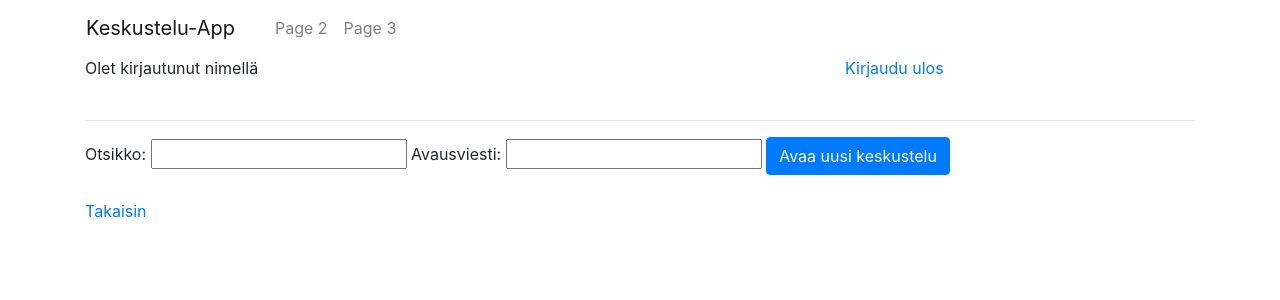
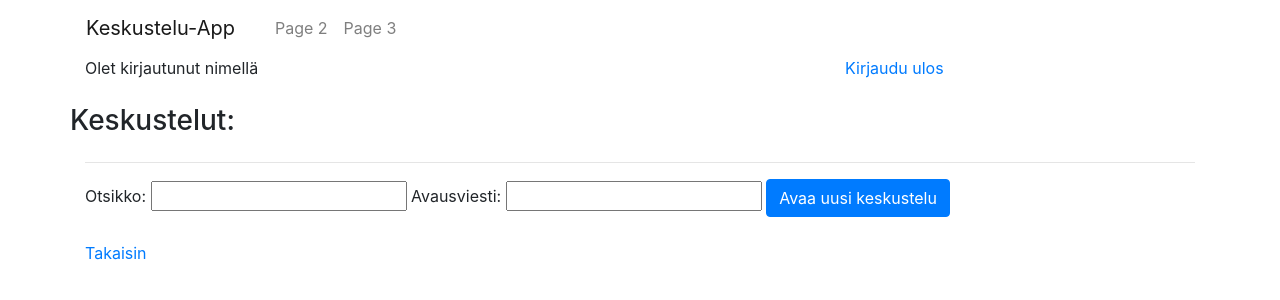
Before and after one commit to EeroAnt/Keskustelu_App, a Flask app: template templates/topic.html in a window 1280 px wide. Shown: the top 300 px of the page. Run offline with Flask 3, Linux system fonts and the light colour scheme; the template is opened without the code that fills it, so the values that code supplies are empty; some libraries are stand-ins or nearby versions.

Commit message:
minor update

```diff
--- a/templates/topic.html
+++ b/templates/topic.html
@@ -32,6 +32,7 @@
 	<div class="row">
 		<header>
 			<h1>{{topic}}</h1>
+			<h3>Keskustelut:</h3>
 		</header>
 	</div>
 	<hr>
```
